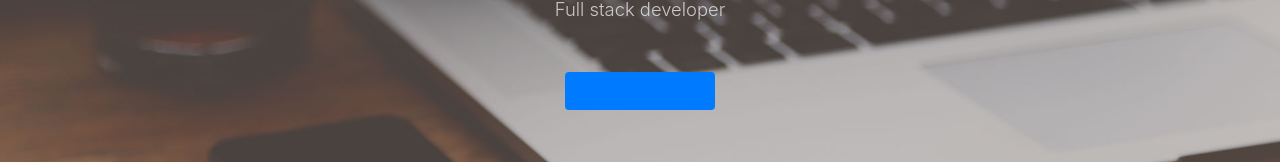
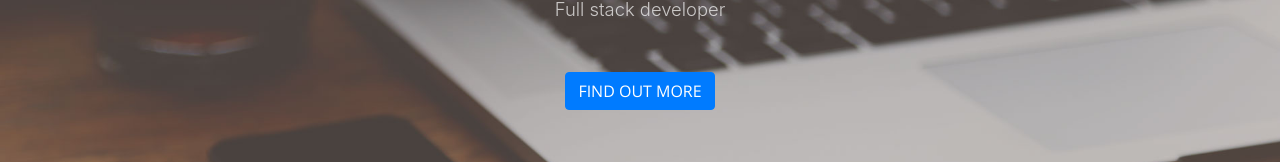
Before and after one commit to djmorosini/djmorosini.github.io, a website with bundled scripts: page index.html in a window 1280 px wide. Shown: the part 416-578 px from the top of the page. Built offline with nearby package versions, Linux system fonts and the light colour scheme.

Commit message:
fixed button

```diff
--- a/index.html
+++ b/index.html
@@ -70,7 +70,7 @@
         </div>
         <div class="col-lg-8 mx-auto">
           <p class="text-faded mb-5">Full stack developer</p>
-          <a class="btn btn-xl js-scroll-trigger bg-primary" id='more' href="#about">Find Out More</a>
+          <a class="btn btn-primary btn-xl js-scroll-trigger" id='more' href="#about">Find Out More</a>
         </div>
       </div>
     </div>
```
